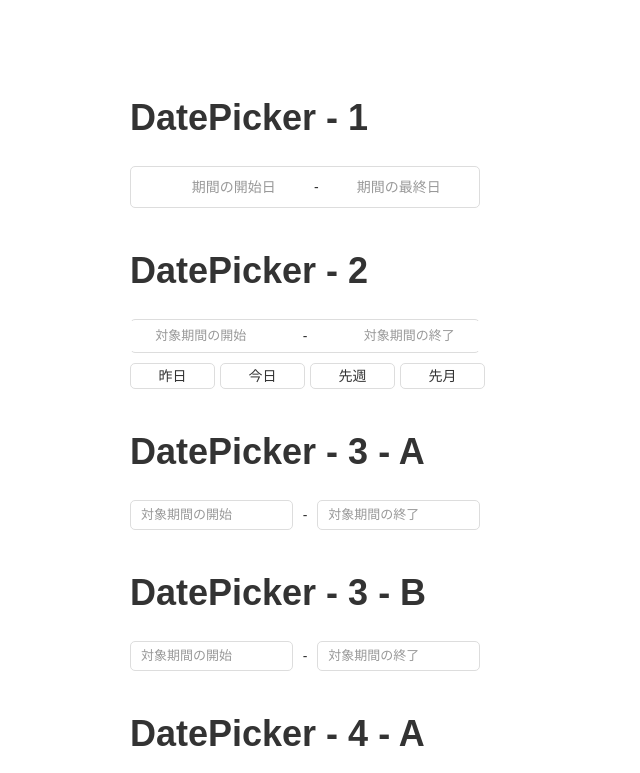
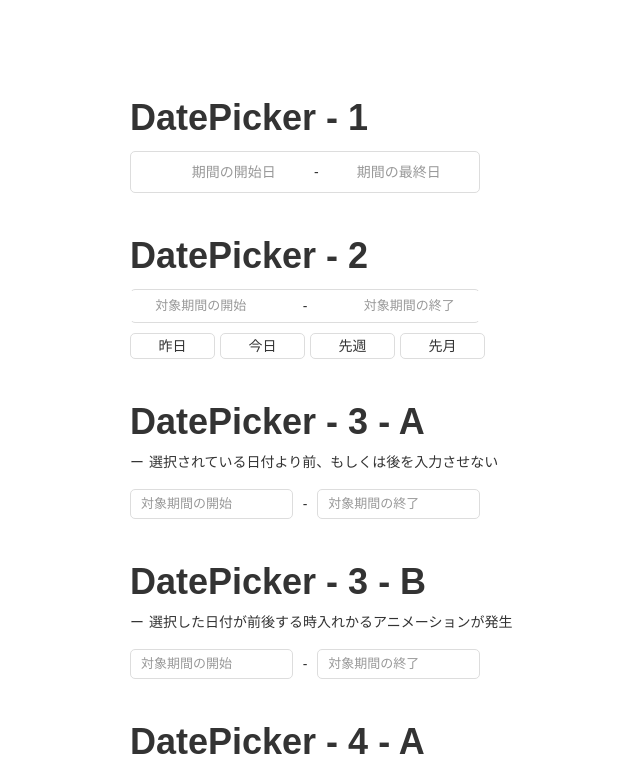
Before and after one commit to zukki30/datepicker-custom, a Vue app: page / in a window 1280 px wide. Shown: the top 773 px of the page, without its empty margins (110-750 px from the left). Built offline with nearby package versions, Linux system fonts and the light colour scheme; the HTML template or start-up script is replaced by a standard one; a web font is replaced by a local one.

Commit message:
fix: Tweak DatePicker

```diff
--- a/src/components/date-picker/DateRangeConfirmCanselInputPicker.vue
+++ b/src/components/date-picker/DateRangeConfirmCanselInputPicker.vue
@@ -261,6 +261,7 @@ export default class DateRangeConfirmCanselInputPicker extends Vue {
   }
 
   &__popup {
+    background-color: #fff;
     position: absolute;
     top: 40px;
     width: 750px;
--- a/src/components/date-picker/DateRangeConfirmPicker.vue
+++ b/src/components/date-picker/DateRangeConfirmPicker.vue
@@ -263,6 +263,7 @@ export default class DateRangeConfirmPicker extends Vue {
   }
 
   &__popup {
+    background-color: #fff;
     position: absolute;
     top: 40px;
     width: 750px;
--- a/src/components/date-picker/DateRangePicker.vue
+++ b/src/components/date-picker/DateRangePicker.vue
@@ -1,7 +1,7 @@
 <template>
   <div class="date-range-picker" :style="{ width }">
     <DateRangePickerContainer
-      :dates="dates"
+      :dates="inputDates"
       :disabled="disabled"
       :focus="focus"
       @input="onOpen"
@@ -14,7 +14,7 @@
     >
       <DateRangePickerPopup
         :date-picker="datePicker"
-        :selected-dates="dates"
+        :selected-dates="popupDates"
         :disabled-dates="disabledDates"
         @click="onClick"
         @move="onMoveCalendar"
@@ -75,15 +75,28 @@ export default class DateRangePicker extends Vue {
       : this.selectedDates;
   }
 
-  get dates(): DateRange | null {
+  get popupDates(): DateRange | null {
     if (this.selectDates.length === 1) {
       return this.dateRange;
     }
     return this.selectedDates === null ? null : this.dateRange;
   }
 
+  get inputDates(): DateRange | null {
+    const dateRange =
+      this.selectDates.length > 0
+        ? changeDateRange(this.selectDates)
+        : this.selectedDates;
+
+    if (this.selectDates.length === 1) {
+      return dateRange;
+    }
+    return this.selectedDates === null ? null : dateRange;
+  }
+
   created() {
-    const date: Date = this.dates !== null ? this.dates.max : new Date();
+    const date: Date =
+      this.inputDates !== null ? this.inputDates.max : new Date();
     this.datePicker = new DatePicker(date);
   }
 
@@ -104,9 +117,7 @@ export default class DateRangePicker extends Vue {
   }
 
   onMouseEnter(date: Date) {
-    if (this.selectDates.length === 1) {
-      this.onMouseEnterDate = date;
-    }
+    this.onMouseEnterDate = date;
   }
 
   onOpen() {
--- a/src/views/Home.vue
+++ b/src/views/Home.vue
@@ -13,6 +13,7 @@
     </div>
 
     <h2>DatePicker - 3 - A</h2>
+    <p>選択されている日付より前、もしくは後を入力させない</p>
     <div class="datepicker3A">
       <DatePickerRangeInput
         :selected-dates="datepicker3ADates"
@@ -20,13 +21,9 @@
         @input="onAInput"
       />
     </div>
-    <!-- <PeriodDirectSelect
-      v-model="datepicker3AValue"
-      class="periodDirectSelect"
-      @click="onADatepicker3Click"
-    /> -->
 
     <h2>DatePicker - 3 - B</h2>
+    <p>選択した日付が前後する時入れかるアニメーションが発生</p>
     <div class="datepicker3B">
       <DatePickerRangeChangeInput
         :selected-dates="datepicker3BDates"
@@ -34,13 +31,9 @@
         @input="onBInput"
       />
     </div>
-    <!-- <PeriodDirectSelect
-      v-model="datepicker3BValue"
-      class="periodDirectSelect"
-      @click="onBDatepicker3Click"
-    /> -->
 
     <h2>DatePicker - 4 - A</h2>
+    <p>キャンセル時に選択していた日付が無効になる</p>
     <AlignChange
       :align="datapicker4APopup"
       @click="onDatePicker4APopupAlignChange"
@@ -55,6 +48,7 @@
     </div>
 
     <h2>DatePicker - 4 - B</h2>
+    <p>キャンセル時に選択していた日付が有効になる</p>
     <AlignChange
       :align="datapicker4BPopup"
       @click="onDatePicker4BPopupAlignChange"
@@ -183,11 +177,20 @@ export default class Home extends Vue {
   max-width: 1000px;
 
   h2 {
-    margin-bottom: 30px;
+    margin-bottom: 15px;
     font-weight: bold;
     font-size: 36px;
     &:not(:first-child) {
       margin-top: 45px;
+    }
+  }
+
+  p {
+    margin-bottom: 20px;
+
+    &::before {
+      margin-right: 5px;
+      content: "ー";
     }
   }
 }
```
